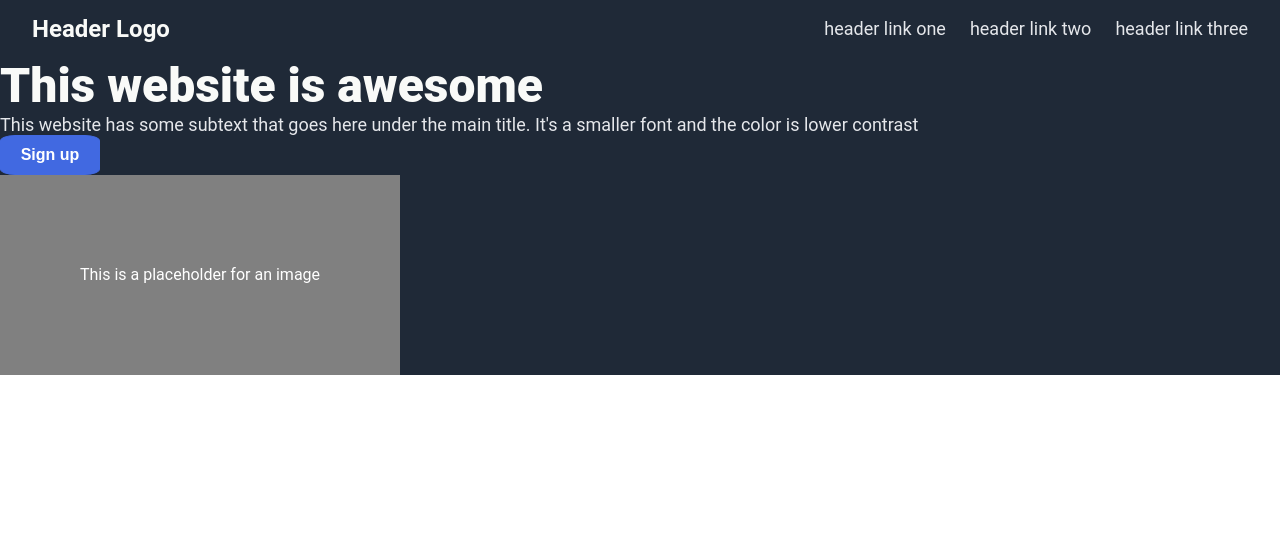
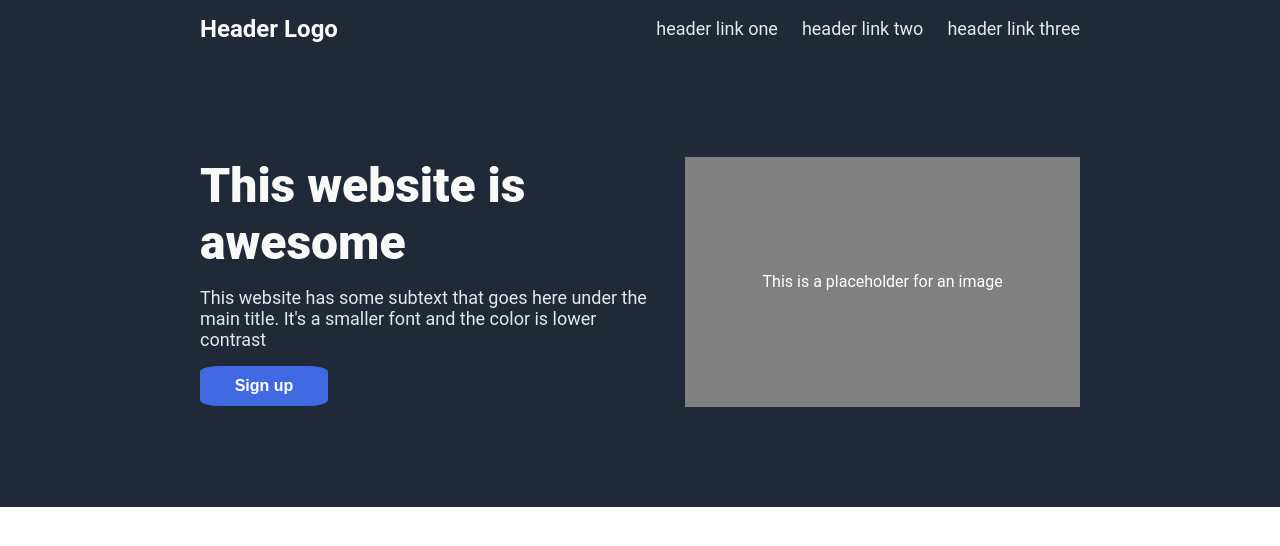
Before and after one commit to Bing76/landing-page, a plain HTML site: page index.html in a window 1280 px wide. Drawn offline with Linux system fonts and the light colour scheme.

Commit message:
Add layout for title section in CSS

```diff
--- a/styles.css
+++ b/styles.css
@@ -13,8 +13,8 @@ ul {
     display: flex;
     align-items: center;
     justify-content: space-between;
-    padding-left: 32px;
-    padding-right: 32px;
+    padding-left: 200px;
+    padding-right: 200px;
 }
 
 .header-logo {
@@ -32,6 +32,13 @@ ul {
 
 .title-section {
     background-color: #1F2937;
+    display: flex;
+    justify-content: center;
+    padding-left: 200px;
+    padding-right: 200px;
+    padding-top: 100px;
+    padding-bottom: 100px;
+    gap: 32px;
 }
 
 .main-title {
@@ -48,11 +55,17 @@ ul {
 .title-image {
     color: white;
     background-color: grey;
-    width: 400px;
-    height: 200px;
+    width: 800px;
+    height: 250px;
     text-align: center;
     vertical-align: middle;
-    line-height: 200px;
+    line-height: 250px;
+}
+
+.title-left {
+    display: flex;
+    flex-direction: column;
+    gap: 16px;
 }
 
 .sign-up-button {
@@ -61,7 +74,7 @@ ul {
     color: white;
     padding: 10px;
     border-radius: 15%;
-    width: 100px;
+    width: 128px;
     font-size: 16px;
     font-weight: bold;
 }
```
